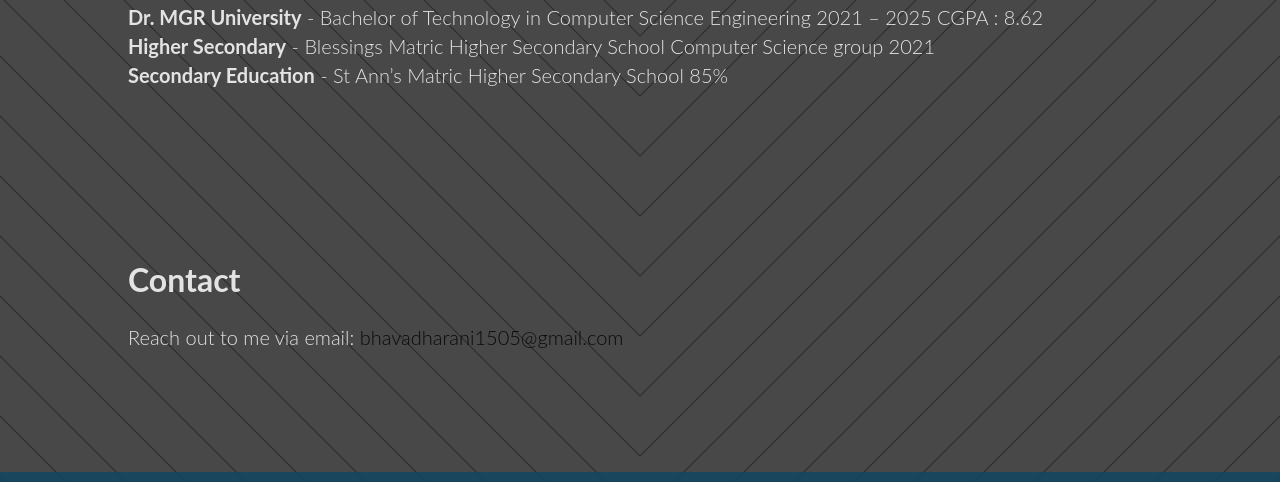
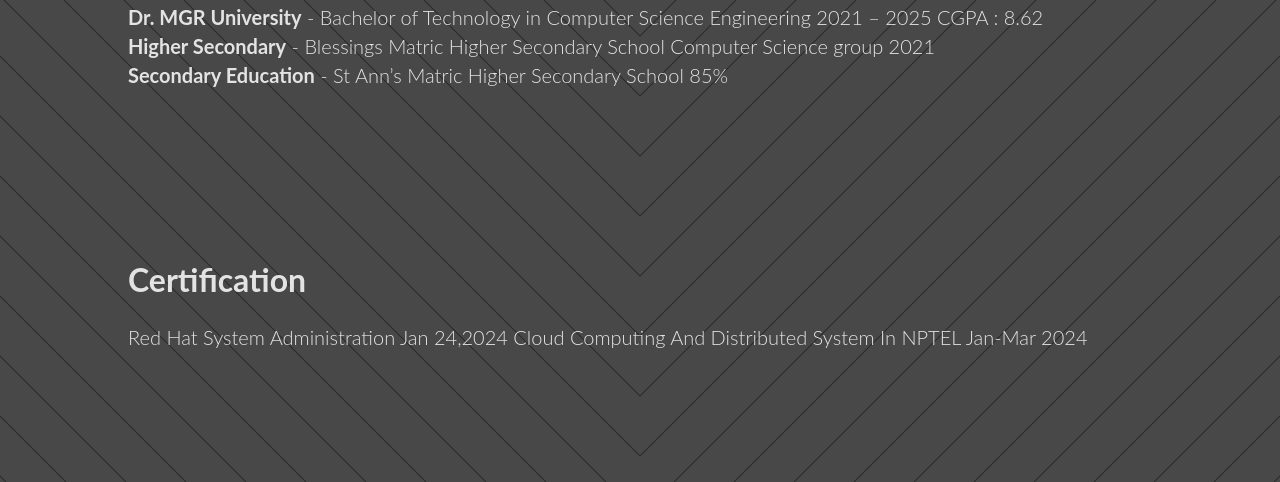
Before and after one commit to bhavadharani1505/bhavadharani1505-github.io, a plain HTML site: page index.html in a window 1280 px wide. Shown: the part 1600-2082 px from the top of the page. Drawn offline with Linux system fonts and the light colour scheme.

Commit message:
Update index.html

```diff
--- a/index.html
+++ b/index.html
@@ -63,6 +63,16 @@
         </div>
     </section>
 
+     <section class="education">
+        <div class="container">
+            <h2>Certification</h2>
+            <p>Red Hat System Administration
+                   Jan 24,2024
+                Cloud Computing And Distributed
+                  System In NPTEL Jan-Mar 2024</p>
+        </div>
+     </section>
+
     <section class="contact">
         <div class="container">
             <h2>Contact</h2>
```
